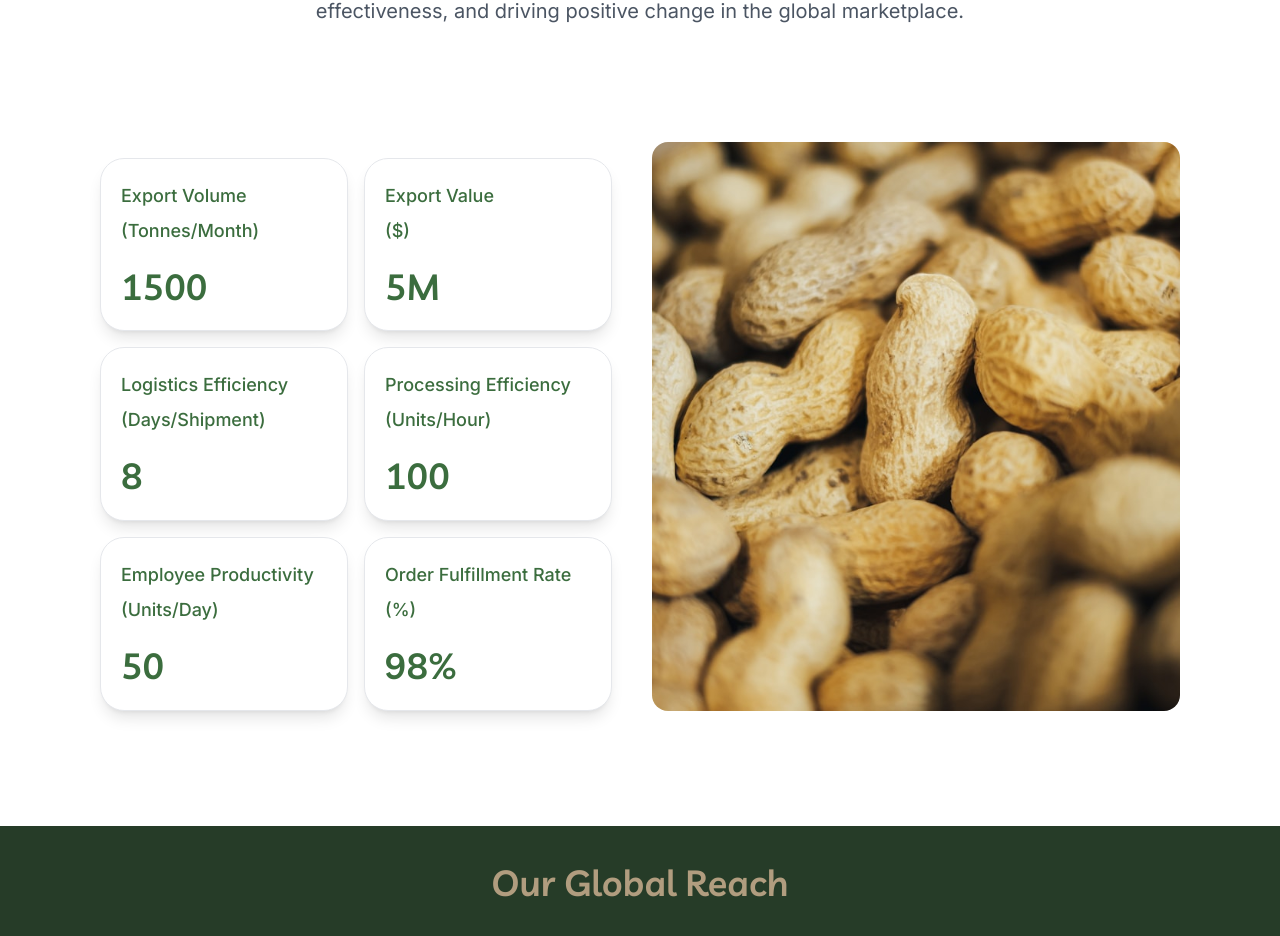
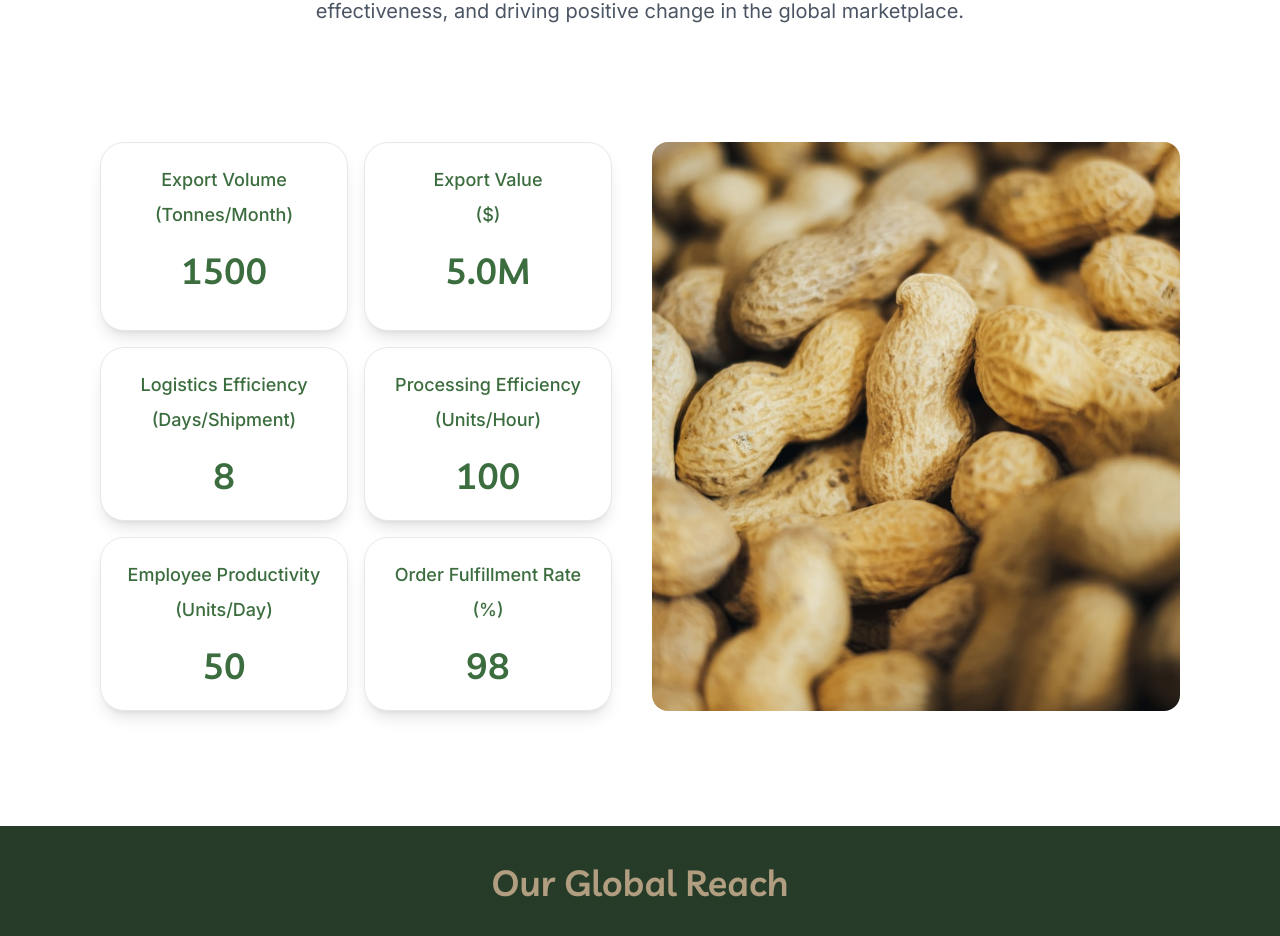
Before and after one commit to emmypuch/nahco-commodities, a React (Vite) app: page / in a window 1280 px wide. Shown: the part 3650-4586 px from the top of the page. Built offline with nearby package versions, Linux system fonts and the light colour scheme.

Commit message:
added visitor counter animation

```diff
--- a/src/components/metric-section/Metric.css
+++ b/src/components/metric-section/Metric.css
@@ -12,6 +12,14 @@ h2 {
     grid-template-columns: repeat(1, 1fr);
     grid-template-rows: repeat(3, 1fr);
     justify-content: space-between;
+}
+
+.metric-card-bg {
+    transition: box-shadow 0.3s ease-in-out;
+}
+
+.metric-card-bg:hover {
+    box-shadow: 0 6px 15px rgba(0, 0, 0, 0.1);
 }
 
 .fade-in-element {
@@ -58,6 +66,7 @@ h2 {
         }
 }
 
+/* General styles for Safari and iPhone 14 Pro Max */
 @media screen and (max-width: 425px) {
     div.metric-content-card {
         display: flex;
@@ -72,14 +81,44 @@ h2 {
     }
 }
 
+/* Specific for Safari and iPhone screen sizes */
+@media screen and (max-width: 393px) {
+    div.metric-card-bg {
+        width: 340px;
+    }
+}
+
+/* For iPhone 14 Pro Max, Safari, and small screens (375px and below) */
 @media screen and (max-width: 375px) {
     div.metric-card-bg {
         width: 300px;
     }
+
+    /* Safari-specific flexbox fix */
+    @supports (-webkit-touch-callout: none) {
+        div.metric-content-card {
+            display: -webkit-box;
+            display: -webkit-flex;
+            display: flex;
+            -webkit-flex-direction: column;
+            flex-direction: column;
+            -webkit-align-items: center;
+            align-items: center;
+        }
+    }
 }
 
+/* Very small screens, like iPhone SE or small Safari browsers (320px) */
 @media screen and (max-width: 320px) {
     div.metric-card-bg {
         width: 250px;
     }
+
+    div.metric-content-card {
+        margin-top: 10px;
+    }
+
+    .numbers-container {
+        padding: 0 10px;
+    }
 }
--- a/src/components/metric-section/Metric.tsx
+++ b/src/components/metric-section/Metric.tsx
@@ -1,6 +1,54 @@
+import React, { useEffect } from "react";
+import GroundnutImage from "../../assets/svg/metric-groundnut.svg";
 import "./Metric.css";
-import GroundnutImage from "../../assets/svg/metric-groundnut.svg";
-import { useEffect } from "react";
+
+interface MetricCardProps {
+  title: string;
+  subtitle: string;
+  targetValue: number;
+  format: (value: number) => string;
+}
+
+const MetricCard: React.FC<MetricCardProps> = ({
+  title,
+  subtitle,
+  targetValue,
+  format,
+}) => {
+  const [currentValue, setCurrentValue] = React.useState(0);
+
+  useEffect(() => {
+    const duration = 2000;
+    const increment = (targetValue / duration) * 10;
+
+    const interval = setInterval(() => {
+      setCurrentValue((prev) => {
+        if (prev < targetValue) {
+          return prev + increment;
+        } else {
+          clearInterval(interval);
+          return targetValue;
+        }
+      });
+    }, 10);
+
+    return () => clearInterval(interval);
+  }, [targetValue]);
+
+  return (
+    <div className="metric-card-bg bg-white fade-in-element shadow-lg border border-[#E5E7EB] rounded-[24px] w-[248px] px-[20px] py-[15px] h-full">
+      <p className="text-[#3B6D3E] text-center font-[500] text-[14px] md:text-[18px] mt-2">
+        {title}
+      </p>
+      <p className="text-[#3B6D3E] text-center font-[500] text-[14px] md:text-[18px] mt-2">
+        {subtitle}
+      </p>
+      <h2 className="text-[#3B6D3E] text-center font-[600] text-[24px] md:text-[36px] mt-4">
+        {format ? format(currentValue) : Math.floor(currentValue)}
+      </h2>
+    </div>
+  );
+};
 
 const Metric = () => {
   useEffect(() => {
@@ -26,6 +74,11 @@ const Metric = () => {
     };
   }, []);
 
+  const formatValue = (val: number): string => {
+    if (val >= 1000000) return `${(val / 1000000).toFixed(1)}M`;
+    return Math.floor(val).toString();
+  };
+
   return (
     <div className="px-[20px] md:px-[50px] pt-[20px] md:pt-[40px]">
       <div className="fade-in-element">
@@ -34,101 +87,67 @@ const Metric = () => {
         </h2>
         <p className="text-center font-[400] text-[14px] md:text-[20px] text-[#4B5563] mt-6">
           By tracking these metrics, we demonstrate our commitment to
-          accountability, <br /> effectiveness, and driving positive change in
-          the global marketplace.
+          accountability, <br />
+          effectiveness, and driving positive change in the global marketplace.
         </p>
       </div>
+
       <div className="flex justify-center items-center min-h-[70vh] md:min-h-screen">
         <div className="metric-card fade-in-element p-4 md:p-[24px]">
           <div className="metric-content flex flex-col md:flex-row justify-between gap-[40px]">
             <div className="numbers-container fade-in-element">
-              <div className="metric-content-card mt-0 md:mt-4 flex flex-row justify-between gap-4">
-                <div className="metric-card-bg bg-white fade-in-element shadow-lg border border-[#E5E7EB] rounded-[24px] w-[248px] px-[20px] py-[15px] h-full">
-                  <div className="">
-                    <p className="text-[#3B6D3E] font-[500] text-[14px] md:text-[18px] mt-2">
-                      Export Volume
-                    </p>
-                    <p className="text-[#3B6D3E] font-[500] text-[14px] md:text-[18px] mt-2">
-                      (Tonnes/Month)
-                    </p>
-                    <h2 className="text-[#3B6D3E] font-[600] text-[24px] md:text-[36px] mt-4">
-                      1500
-                    </h2>
-                  </div>
-                </div>
-                <div className="metric-card-bg bg-white fade-in-element shadow-lg border border-[#E5E7EB] rounded-[24px] w-[248px] px-[20px] py-[15px] h-full">
-                  <div className="">
-                    <p className="text-[#3B6D3E] font-[500] text-[14px] md:text-[18px] mt-2">
-                      Export Value
-                    </p>
-                    <p className="text-[#3B6D3E] font-[500] text-[14px] md:text-[18px] mt-2">
-                      ($)
-                    </p>
-                    <h2 className="text-[#3B6D3E] font-[600] text-[24px] md:text-[36px] mt-4">
-                      5M
-                    </h2>
-                  </div>
-                </div>
+              <div className="metric-content-card mt-0 md:mt-0 flex flex-row justify-between gap-4">
+                <MetricCard
+                  title="Export Volume"
+                  subtitle="(Tonnes/Month)"
+                  targetValue={1500}
+                  format={formatValue}
+                />
+                <MetricCard
+                  title="Export Value"
+                  subtitle="($)"
+                  targetValue={5000000}
+                  format={formatValue}
+                />
               </div>
 
-              <div className="metric-content-card flex fade-in-element flex-col md:flex md:flex-row justify-between gap-4 mt-4">
-                <div className="metric-card-bg bg-white shadow-lg border border-[#E5E7EB] rounded-[24px] w-[248px] px-[20px] py-[15px] h-full">
-                  <div className="">
-                    <p className="text-[#3B6D3E] font-[500] text-[14px] md:text-[18px] mt-2">
-                      Logistics Efficiency
-                    </p>
-                    <p className="text-[#3B6D3E] font-[500] text-[14px] md:text-[18px] mt-2">
-                      (Days/Shipment)
-                    </p>
-                    <h2 className="text-[#3B6D3E] font-[600] text-[24px] md:text-[36px] mt-4">
-                      8
-                    </h2>
-                  </div>
-                </div>
-                <div className="metric-card-bg bg-white fade-in-element shadow-lg border border-[#E5E7EB] rounded-[24px] w-[248px] px-[20px] py-[15px] h-full">
-                  <div className="">
-                    <p className="text-[#3B6D3E] font-[500] text-[14px] md:text-[18px] mt-2">
-                      Processing Efficiency
-                    </p>
-                    <p className="text-[#3B6D3E] font-[500] text-[14px] md:text-[18px] mt-2">
-                      (Units/Hour)
-                    </p>
-                    <h2 className="text-[#3B6D3E] font-[600] text-[24px] md:text-[36px] mt-4">
-                      100
-                    </h2>
-                  </div>
-                </div>
+              <div className="metric-content-card flex fade-in-element flex-col md:flex-row justify-between gap-4 mt-4">
+                <MetricCard
+                  title="Logistics Efficiency"
+                  subtitle="(Days/Shipment)"
+                  targetValue={8}
+                  format={formatValue}
+                />
+                <MetricCard
+                  title="Processing Efficiency"
+                  subtitle="(Units/Hour)"
+                  targetValue={100}
+                  format={formatValue}
+                />
               </div>
 
-              <div className="metric-content-card flex flex-col fade-in-element md:flex md:flex-row justify-between gap-4 mt-4">
-                <div className="metric-card-bg bg-white shadow-lg border border-[#E5E7EB] rounded-[24px] w-[248px] px-[20px] py-[15px] h-full">
-                  <div className="">
-                    <p className="text-[#3B6D3E] font-[500] text-[14px] md:text-[18px] mt-2">
-                      Employee Productivity
-                    </p>
-                    <p className="text-[#3B6D3E] font-[500] text-[14px] md:text-[18px] mt-2">
-                      (Units/Day)
-                    </p>
-                    <h2 className="text-[#3B6D3E] font-[600] text-[24px] md:text-[36px] mt-4">
-                      50
-                    </h2>
-                  </div>
-                </div>
-                <div className="metric-card-bg bg-white fade-in-element shadow-lg border border-[#E5E7EB] rounded-[24px] w-[248px] px-[20px] py-[15px] h-full">
-                  <div className="">
-                    <p className="text-[#3B6D3E] font-[500] text-[14px] md:text-[18px] mt-2">
-                      Order Fulfillment Rate
-                    </p>
-                    <p className="text-[#3B6D3E] font-[500] text-[14px] md:text-[18px] mt-2">
-                      (%)
-                    </p>
-                    <h2 className="text-[#3B6D3E] font-[600] text-[24px] md:text-[36px] mt-4">
-                      98%
-                    </h2>
-                  </div>
-                </div>
+              <div className="metric-content-card flex flex-col fade-in-element md:flex-row justify-between gap-4 mt-4">
+                <MetricCard
+                  title="Employee Productivity"
+                  subtitle="(Units/Day)"
+                  targetValue={50}
+                  format={formatValue}
+                />
+                {/* <MetricCard
+                  title="Order Fulfillment Rate"
+                  subtitle="(%)"
+                  targetValue={98}
+                  format={(value) => `${value}%`}
+                /> */}
+                <MetricCard
+                  title="Order Fulfillment Rate"
+                  subtitle="(%)"
+                  targetValue={98}
+                  format={formatValue}
+                />
               </div>
             </div>
+
             <div className="metric-img fade-in-element mt-6 md:mt-0">
               <img src={GroundnutImage} alt="Metric" />
             </div>
--- a/src/components/partnership/nahco-diagram/NahcoDiagram.css
+++ b/src/components/partnership/nahco-diagram/NahcoDiagram.css
@@ -54,14 +54,12 @@
     left: 50%;
     width: 2px;
     height: 50px;
-    /* background-color: #FFD700; */
 }
 
 .line {
     width: 100px;
     height: 2px;
     background-color: #FFD700;
-    /* margin: 0 10px; */
 }
 
 @media (max-width: 768px) {
@@ -72,6 +70,7 @@
 
     .box {
         margin-bottom: 20px;
+        position: relative;
     }
 
     .line {
@@ -89,4 +88,16 @@
     .child-container .box:before {
         height: 30px;
     }
+    .child-container .box:nth-of-type(1):after,
+    .child-container .box:nth-of-type(2):after, .child-container .box:nth-of-type(3):after {
+        /* Line after Logistics */
+        content: '';
+        position: absolute;
+        top: 100%;
+        left: 50%;
+        transform: translateX(-50%);
+        width: 2px;
+        height: 22px;
+        background-color: #FFD700;
+    }
 }
```
